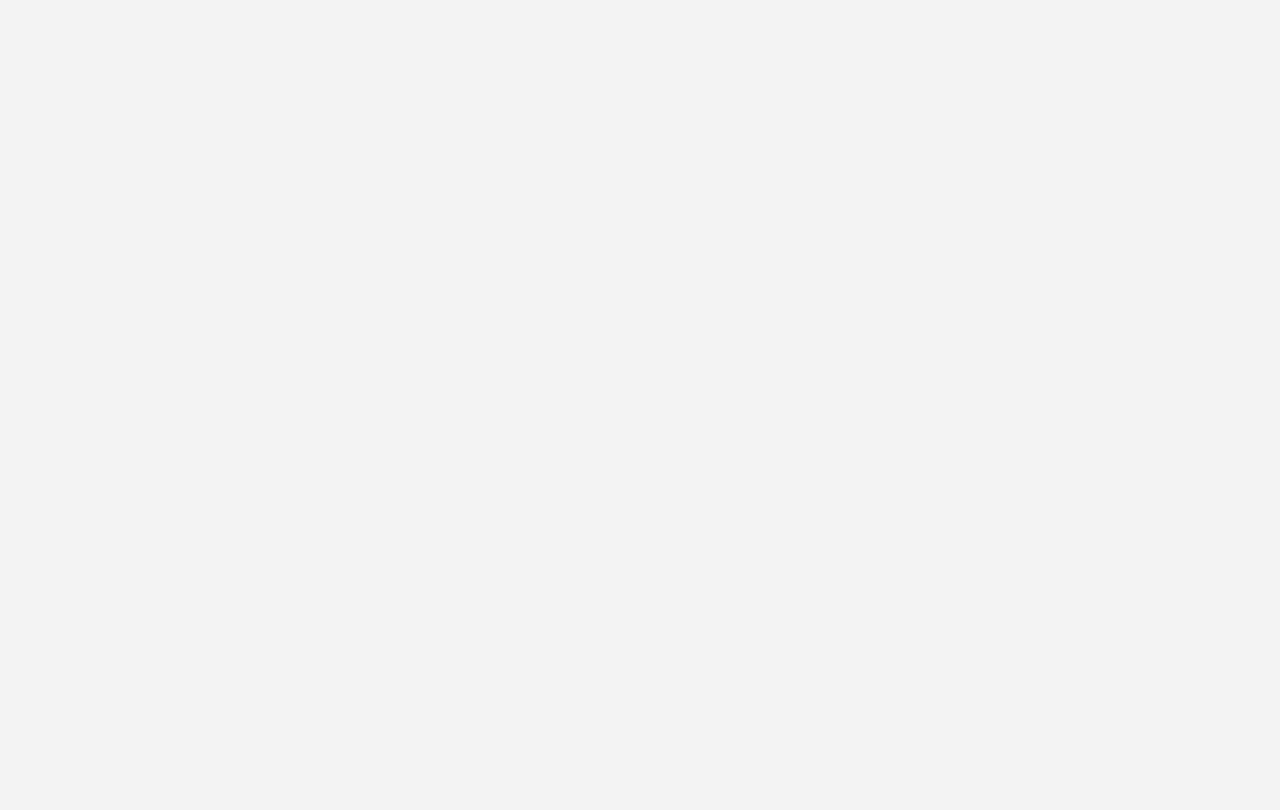
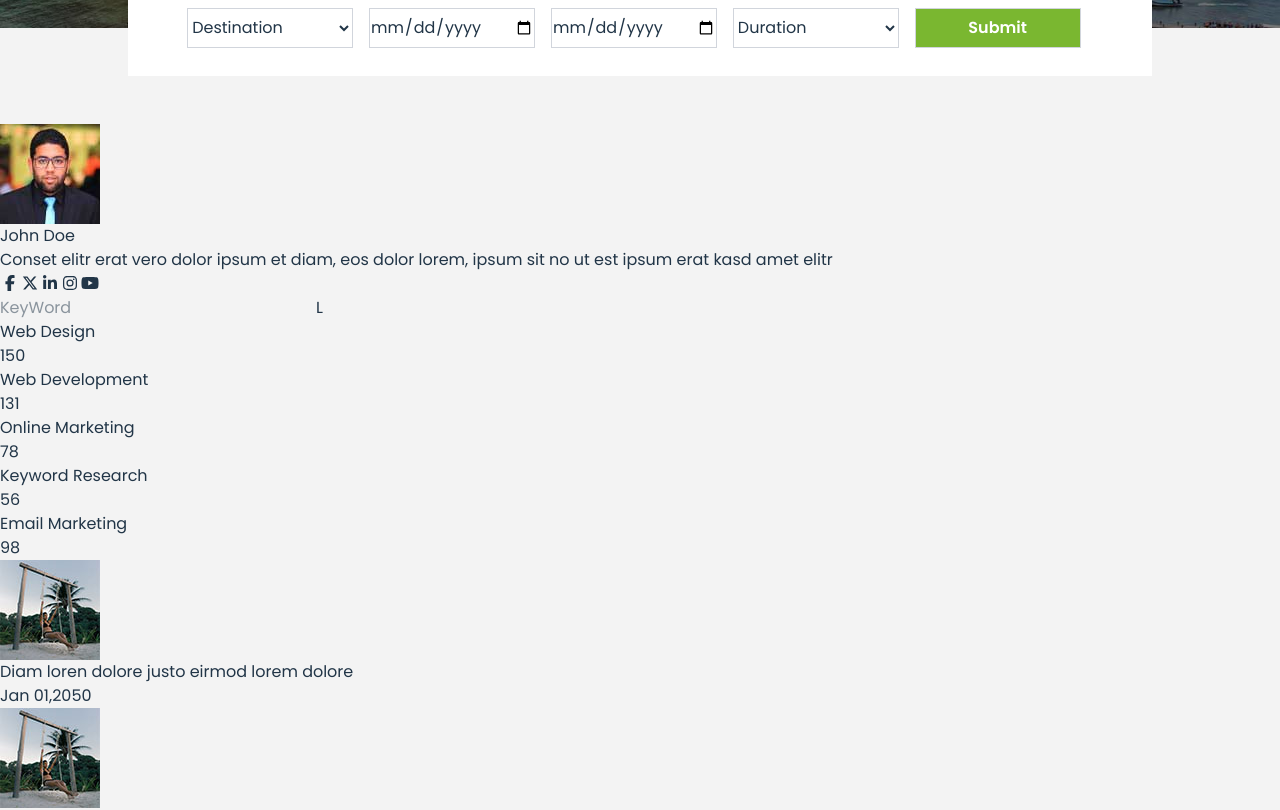
Before and after one commit to CcristianGr/TravelerWebApp, a React (Vite) app: page /BlogGrid in a window 1280 px wide. Before the commit this address had no page. Shown: the part 520-1330 px from the top of the page. Before the commit the page ends 800 px from the top, so only its background shows below. Built offline with nearby package versions, Linux system fonts and the light colour scheme; what tailwindcss-animated would draw is missing.

Commit message:
Creando SideBar Component y BlogGrid Page

```diff
--- a/src/App.tsx
+++ b/src/App.tsx
@@ -3,6 +3,7 @@ import { Routes, Route } from "react-router-dom";
 import { HomePage } from "./componentes/Pages/Home";
 import { AboutPage } from "./componentes/Pages/About";
 import { ContactUs } from "./componentes/Pages/Contact";
+import { BlogGrid } from "./componentes/Pages/SubPages/BlogGrid";
 
 function App() {
   return (
@@ -11,6 +12,7 @@ function App() {
         <Route path="/" element={<HomePage/>}/>
         <Route path="/About" element={<AboutPage/>}/>
         <Route path="/Contact" element={<ContactUs/>}/>
+        <Route path="/BlogGrid" element={<BlogGrid/>}/>
       </Routes>
     </>
   );
--- a/src/componentes/BodyComponents/SendContact.tsx
+++ b/src/componentes/BodyComponents/SendContact.tsx
@@ -1,6 +1,5 @@
 import { useState } from 'react';
-import { getPostActiveCloseArea, postComentario } from "../../API/Endpoint"
-import { useEffect } from "react";
+import { postComentario } from "../../API/Endpoint"
 import { useNavigate } from 'react-router-dom';
 
 export const SendContact = () => {
@@ -8,22 +7,21 @@ export const SendContact = () => {
     const [email, setEmail] = useState("");
     const [subject, setSubject] = useState("");
     const [message, setMessage] = useState("");
+    const [errors, setErrors] = useState<string[]>([]);
     const navigate = useNavigate();
 
     function onSubmit() {
-        if (!name || !email || !subject || !message) {
-            const container = document.getElementById("FormContainerContact");
-            if (container) {
-                const fields = container.querySelectorAll("input, textarea");
-                fields.forEach((field) => {
-                    const id = (field as HTMLInputElement | HTMLTextAreaElement).id;
-                    const value = (field as HTMLInputElement | HTMLTextAreaElement).value;
-                    console.log(`ID: ${id}, Valor: ${value}`);
-                    document.querySelector(id)?.closest("div")?.append("sssss")
-                });
-            }
+        const emptyFields: string[] = [];
+        if (!name) emptyFields.push('inputName');
+        if (!email) emptyFields.push('inputEmail');
+        if (!subject) emptyFields.push('inputSubject');
+        if (!message) emptyFields.push('inputMessage');
+
+        if (emptyFields.length > 0) {
+            setErrors(emptyFields);
             return;
         }
+        setErrors([]);
         postComentario({
             postId: 100,
             id: 501,
@@ -33,29 +31,53 @@ export const SendContact = () => {
         })
             .then(res => {
                 alert("Correo Enviado")
-                console.log(res)
                 navigate("/")
-            }
-            )
+            })
             .catch(err => console.error('Error POST:', err));
     }
 
     return (
-        <>
         <div className="flex justify-center flex-col items-center">
             <p className='text-xl text-primary'>CONTACT</p>
             <p className='text-2xl'>Contact For Any Query</p>
             <div className="bg-white flex flex-col w-2xl p-6" id='FormContainerContact'>
                 <div className="mb-5 *:w-1/2 **:w-full *:*:border-1 flex *:*:p-2 **:border-gray-400">
                     <div className="pr-3">
-                            <input type="text" placeholder="Your Name" value={name} onChange={(e) => setName(e.target.value)} id='inputName' />
+                        <input
+                            type="text"
+                            placeholder="Your Name"
+                            value={name}
+                            onChange={(e) => setName(e.target.value)}
+                            id='inputName'
+                            className={errors.includes('inputName') ? 'border-red-500' : ''}
+                        />
                     </div>
                     <div>
-                            <input type="text" placeholder="Your Email" value={email} onChange={(e) => setEmail(e.target.value)} id='inputEmail' />
+                        <input
+                            type="text"
+                            placeholder="Your Email"
+                            value={email}
+                            onChange={(e) => setEmail(e.target.value)}
+                            id='inputEmail'
+                            className={errors.includes('inputEmail') ? 'border-red-500' : ''}
+                        />
                     </div>
                 </div>
-                    <input type="text" placeholder="Subject" className="h-10 border-1 mb-5 border-gray-400 p-2" value={subject} onChange={(e) => setSubject(e.target.value)} id='inputSubject' />
-                    <textarea placeholder="Message" className="h-40 border-1 border-gray-400 p-2 text-wrap mb-5" value={message} onChange={(e) => setMessage(e.target.value)} id='inputMessage' />
+                <input
+                    type="text"
+                    placeholder="Subject"
+                    className={`h-10 border-1 mb-5 border-gray-400 p-2 ${errors.includes('inputSubject') ? 'border-red-500' : ''}`}
+                    value={subject}
+                    onChange={(e) => setSubject(e.target.value)}
+                    id='inputSubject'
+                />
+                <textarea
+                    placeholder="Message"
+                    className={`h-40 border-1 border-gray-400 p-2 text-wrap mb-5 ${errors.includes('inputMessage') ? 'border-red-500' : ''}`}
+                    value={message}
+                    onChange={(e) => setMessage(e.target.value)}
+                    id='inputMessage'
+                />
                 <div className="self-center">
                     <button
                         className="bg-primary text-white font-[600] hover:bg-hover-p cursor-pointer h-12 w-40"
@@ -66,6 +88,5 @@ export const SendContact = () => {
                 </div>
             </div>
         </div>
-        </>
     )
 }
--- /dev/null
+++ b/src/componentes/BodyComponents/SideBar.tsx
@@ -0,0 +1,88 @@
+import { FontAwesomeIcon } from '@fortawesome/react-fontawesome'
+import { library } from '@fortawesome/fontawesome-svg-core'
+import { fab, faFacebookF, faXTwitter, faLinkedinIn, faInstagram, faYoutube } from '@fortawesome/free-brands-svg-icons'
+library.add(fab, faFacebookF, faXTwitter, faLinkedinIn, faInstagram, faYoutube)
+
+export const SideBar = () => {
+    const categorias = [
+        { categ: "Web Design", post: "150" },
+        { categ: "Web Development", post: "131" },
+        { categ: "Online Marketing", post: "78" },
+        { categ: "Keyword Research", post: "56" },
+        { categ: "Email Marketing", post: "98" },
+    ]
+    const RecentPost = [
+        {img:"src/assets/BodyAssets/blog-100x100.jpg",titlepost:"Diam loren dolore justo eirmod lorem dolore",date:"Jan 01,2050"},
+        {img:"src/assets/BodyAssets/blog-100x100.jpg",titlepost:"Diam loren dolore justo eirmod lorem dolore",date:"Jan 01,2050"},
+        {img:"src/assets/BodyAssets/blog-100x100.jpg",titlepost:"Diam loren dolore justo eirmod lorem dolore",date:"Jan 01,2050"},
+    ]
+    const tags =["Design","Development","Marketing","SEO","Writing","Consulting"]
+    return (
+        <>
+            <section>
+                {/* User Section */}
+                <div>
+                    <div>
+                        <img src="src/assets/BodyAssets/user.jpg" alt="" />
+                    </div>
+                    <p>John Doe</p>
+                    <p>Conset elitr erat vero dolor ipsum et diam, eos dolor lorem, ipsum sit no ut est ipsum erat kasd amet elitr</p>
+                    <div>
+                        <FontAwesomeIcon icon={faFacebookF} />
+                        <FontAwesomeIcon icon={faXTwitter} />
+                        <FontAwesomeIcon icon={faLinkedinIn} />
+                        <FontAwesomeIcon icon={faInstagram} />
+                        <FontAwesomeIcon icon={faYoutube} />
+                    </div>
+                </div>
+                {/* KeyWord Section */}
+
+                <div>
+                    <div>
+                        <input type="text" placeholder='KeyWord' />
+                        <span>L</span>
+                    </div>
+                </div>
+                {/* Categories Section */}
+                <div>
+                    {
+                        categorias.map((cat, i) => (
+                            <div>
+                                <a href="#" key={i}>
+                                    {cat.categ}
+                                    <span>
+                                        <p>{cat.post}</p>
+                                    </span>
+                                </a>
+                            </div>
+                        ))
+                    }
+                </div>
+                {/* Recent Post Section */}
+
+                <div>
+                    {
+                        RecentPost.map((post,i) => (
+                            <div>
+                                <div>
+                                    <img src={post.img} alt="" />
+                                </div>
+                                <p>{post.titlepost}</p>
+                                <p>{post.date}</p>
+                            </div>
+                        ))
+                    }
+                </div>
+                {/* TagCloud Section */}
+
+                <div>
+                    {
+                        tags.map((t) => (
+                            <div>{t}</div>
+                        ))
+                    }
+                </div>
+            </section>
+        </>
+    )
+}
--- a/src/componentes/HeaderComponents/Header.tsx
+++ b/src/componentes/HeaderComponents/Header.tsx
@@ -85,7 +85,7 @@ export const Header = ({ params }: HeaderProps) => {
         <div className="relative flex w-full h-full text-center items-center text-white justify-center">
           <div className="flex flex-col w-300">
             <p className="text-2xl font-[600] mb-1">{params.labelS}</p>
-            <p className="text-8xl font-[600] mb-5">{params.labelB}</p>
+            <p className="text-7xl font-[600] mb-5">{params.labelB}</p>
             {pintarBoton({ isHome: params.button, text: params.labelM ?? "" })}
           </div>
         </div>
--- /dev/null
+++ b/src/componentes/Pages/SubPages/BlogGrid.tsx
@@ -0,0 +1,20 @@
+import { Header } from "../../HeaderComponents/Header"
+import { SideBar } from "../../BodyComponents/SideBar"
+
+export const BlogGrid = () => {
+    return (
+        <>
+            <Header
+                params={{
+                    labelB: "Blog",
+                    labelM: "HOME >> Blog",
+                    button: 0,
+                    rem: "28rem"
+                }}
+            />
+            <div>
+                <SideBar/>
+            </div>
+        </>
+    )
+}
```
Also changed, not shown: src/assets/BodyAssets/blog-100x100.jpg (added), src/assets/BodyAssets/user.jpg (added). Lines whose indentation alone changed are shown as unchanged.
